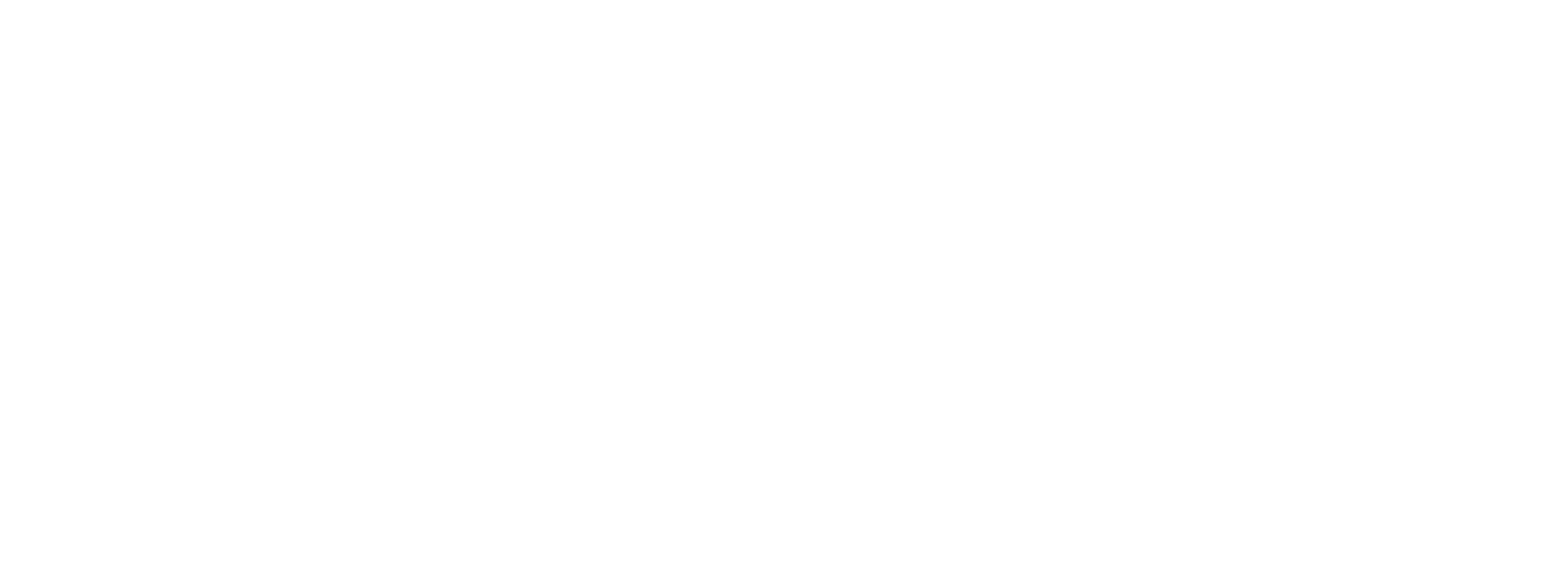
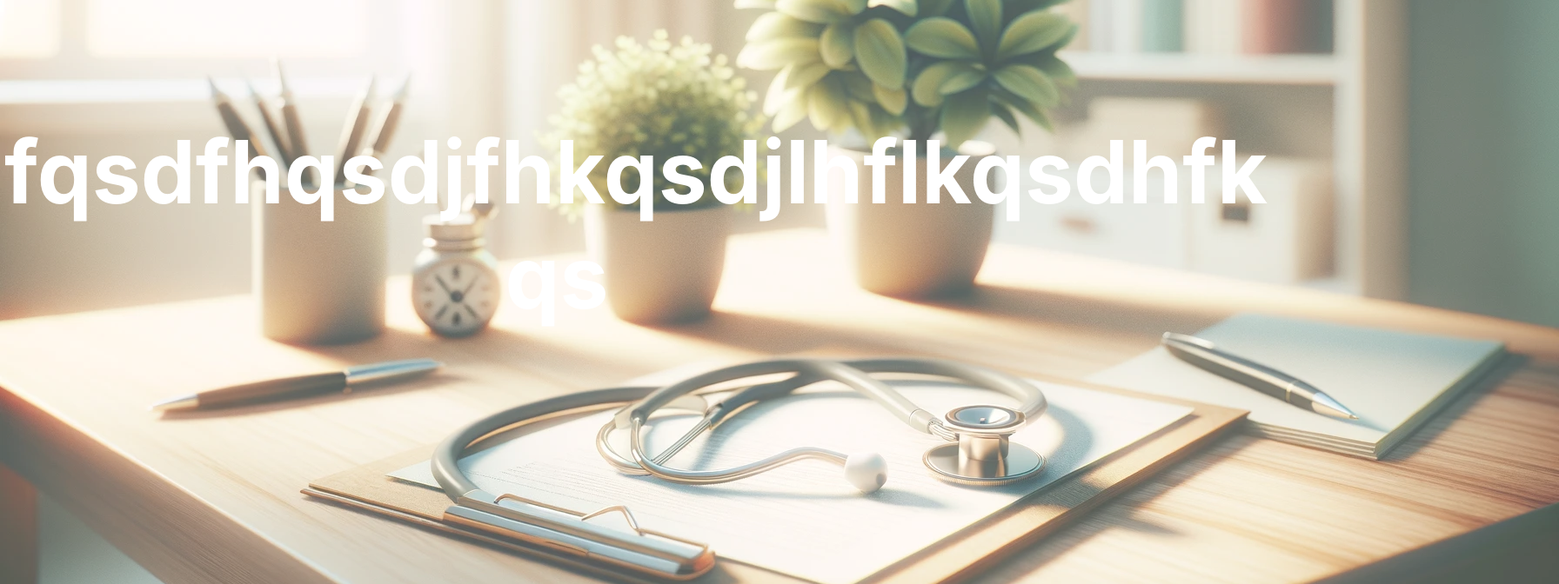
Before and after one commit to remyHamed/NurseDataFront, a React (Create React App) app: page / in a window 1280 px wide. Shown: the part 500-1172 px from the top of the page at 87% size, 1792 px wide, since content can reach past the window. Before the commit the page ends 800 px from the top, so only its background shows below. Built offline with nearby package versions, Linux system fonts and the light colour scheme.

Commit message:
wip: intration img

```diff
--- a/src/components/HeaderBar/HeaderBar.css
+++ b/src/components/HeaderBar/HeaderBar.css
@@ -21,7 +21,8 @@
 }
 
 header ul {
-   padding-top: 5em;
+    padding-top: 5em;
+    font-weight: bold;
 }
 
 header button {
@@ -34,6 +35,7 @@
     border: 2px solid blue;
     padding: 10px 20px;
     font-size: 16px;
+    font-weight: bold;
     cursor: pointer;
     transition: background-color 0.3s, color 0.3s;
 }
--- /dev/null
+++ b/src/components/HomeRow/Home-row.css
@@ -0,0 +1,21 @@
+/* Style.css */
+.container {
+  position: relative;
+  text-align: center;
+  color: white; /* Couleur du texte, ajustez selon votre préférence */
+  margin-top: 3em;
+}
+
+.overlay-text {
+  position: absolute;
+  top: 50%;
+  left: 50%;
+  transform: translate(-50%, -50%);
+  font-size: 100px; /* Ajustez la taille de police selon votre préférence */
+  color: white;
+  font-weight: bold;
+}
+
+img {
+  opacity: .75;
+}
--- /dev/null
+++ b/src/components/HomeRow/HomeRow.js
@@ -0,0 +1,14 @@
+import React from "react";
+import background from './../../assets/background.webp';
+import './Home-row.css'; // Assurez-vous que le chemin est correct
+
+function HomeRow() {
+    return (
+        <div className="container">
+            <img src={background} alt="Background"/>
+            <div className="overlay-text">sqdfqsdfhqsdjfhkqsdjlhflkqsdhfk qs</div>
+        </div>
+    );
+}
+
+export default HomeRow;
--- a/src/scenes/Home/Home.js
+++ b/src/scenes/Home/Home.js
@@ -1,9 +1,11 @@
 import HeaderBar from "../../components/HeaderBar/HeaderBar";
+import HomeRow from "../../components/HomeRow/HomeRow";
 
 function Home() {
     return (
         <div className="App">
             <HeaderBar></HeaderBar>
+            <HomeRow></HomeRow>
         </div>
     );
 }
```
Also changed, not shown: src/assets/background.webp (renamed from src/assets/backgrouned.webp), src/assets/nurse.webp (added), src/components/Home-row/Home-row.js (deleted).
